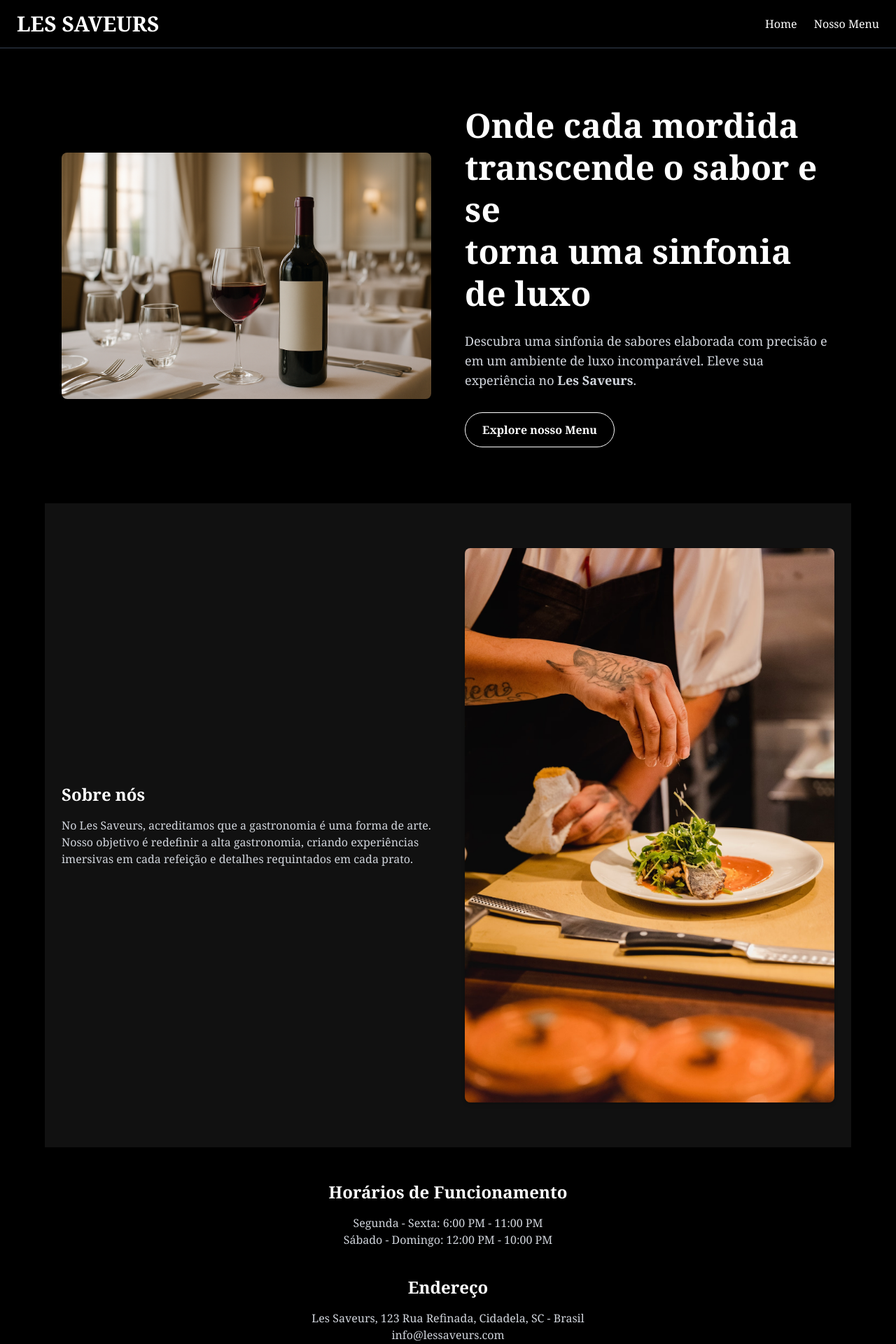
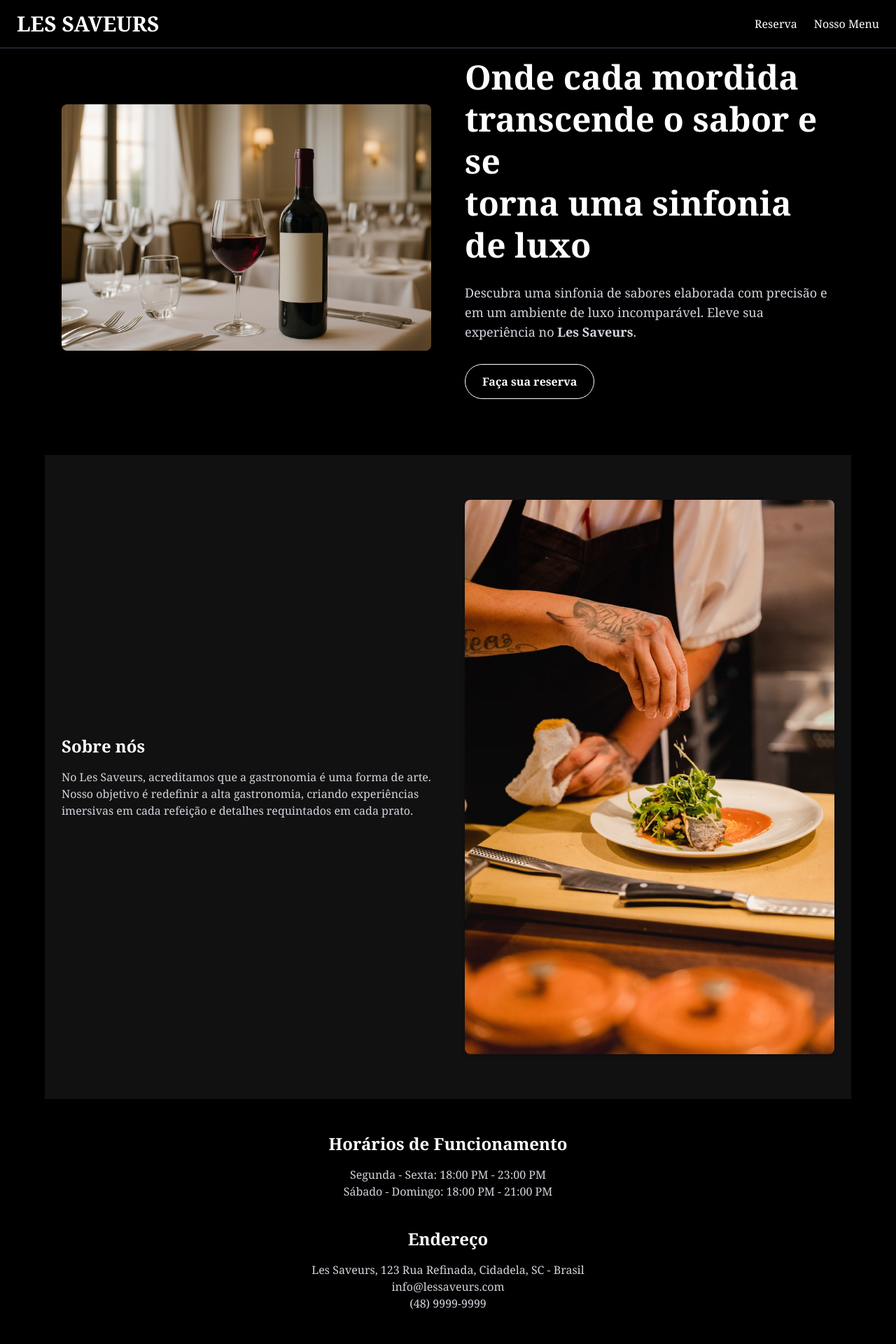
Before and after one commit to tulioanesio/lesaveurs, a React (Vite) app: page / in a window 1280 px wide. Shown: the top 1920 px of the page at 70% size. Built offline with nearby package versions, Linux system fonts and the light colour scheme.

Commit message:
feat: componentes criados

```diff
--- a/index.html
+++ b/index.html
@@ -2,7 +2,6 @@
 <html lang="pt-br">
   <head>
     <meta charset="UTF-8" />
-    <link rel="icon" type="image/svg+xml" href="/vite.svg" />
     <meta name="viewport" content="width=device-width, initial-scale=1.0" />
     <title>Le Saveuars</title>
   </head>
--- a/package.json
+++ b/package.json
@@ -10,11 +10,17 @@
     "preview": "vite preview"
   },
   "dependencies": {
+    "@emotion/react": "^11.14.0",
+    "@emotion/styled": "^11.14.1",
+    "@mui/material": "^7.2.0",
+    "@mui/x-date-pickers": "^8.9.0",
     "@tailwindcss/vite": "^4.1.8",
     "axios": "^1.9.0",
+    "date-fns": "^4.1.0",
     "react": "^19.1.0",
     "react-dom": "^19.1.0",
     "react-router-dom": "^7.6.1",
+    "react-toastify": "^11.0.5",
     "tailwindcss": "^4.1.8"
   },
   "devDependencies": {
--- a/src/App.jsx
+++ b/src/App.jsx
@@ -1,13 +1,15 @@
-import { BrowserRouter, Route, Routes, Navigate } from "react-router-dom";
+import { BrowserRouter, Route, Routes } from "react-router-dom";
 import Home from "./pages/home"
 import Menu from "./pages/menu";
+import Reserva from "./pages/reserva";
 
 function App() {
   return (
     <BrowserRouter>
       <Routes>
         <Route path="/" element={<Home />}/>
-        <Route path="/Menu" element={<Menu />} />
+        <Route path="/menu" element={<Menu />} />
+        <Route path="/reserva" element={<Reserva />} />
       </Routes>
     </BrowserRouter>
   );
--- /dev/null
+++ b/src/components/Footer.jsx
@@ -0,0 +1,7 @@
+export default function Footer() {
+  return (
+    <footer className="px-6 py-10 text-center border-t border-gray-700 text-sm text-gray-400">
+      <p>© 2025 Les Saveurs. Todos os direitos reservados.</p>
+    </footer>
+  );
+}
--- /dev/null
+++ b/src/components/Navbar.jsx
@@ -0,0 +1,19 @@
+import { Link } from "react-router-dom";
+
+export default function Navbar() {
+  return (
+    <header className="flex flex-col md:flex-row justify-between items-center px-6 py-4 border-b border-gray-700 fixed z-999 top-0 left-0 right-0 bg-black text-white font-serif">
+        <Link to="/">
+      <h1 className="text-3xl font-bold ">LES SAVEURS</h1>
+      </Link>
+      <nav className="flex justify-center gap-6 mt-4 md:mt-0 mx-auto md:mx-0">
+        <Link to="/reserva" className="hover:underline">
+          Reserva
+        </Link>
+        <Link to="/menu" className="hover:underline">
+          Nosso Menu
+        </Link>
+      </nav>
+    </header>
+  );
+}
--- a/src/pages/home/index.jsx
+++ b/src/pages/home/index.jsx
@@ -1,21 +1,13 @@
 import { Link } from "react-router-dom";
+import Navbar from "../../components/Navbar";
+import Footer from "../../components/Footer";
 import image1 from "../../assets/image1.png";
 import image2 from "../../assets/image2.jpg";
 
 function Home() {
   return (
     <div className="bg-black text-white font-serif">
-      <header className="flex flex-col md:flex-row justify-between items-center px-6 py-4 border-b border-gray-700">
-        <h1 className="text-3xl font-bold">LES SAVEURS</h1>
-        <nav className="flex justify-center gap-6 mt-4 md:mt-0 mx-auto md:mx-0">
-          <Link to="/" className="hover:underline">
-            Home
-          </Link>
-          <Link to="/" className="hover:underline">
-            Nosso Menu
-          </Link>
-        </nav>
-      </header>
+      <Navbar />
 
       <section className="px-6 py-20 max-w-6xl mx-auto flex flex-col md:flex-row items-center gap-12">
         <div className="md:w-1/2">
@@ -36,17 +28,16 @@ function Home() {
           </p>
           <div className="flex flex-col md:flex-row justify-center md:justify-start gap-6">
             <Link
-              to="/"
+              to="/reserva"
               className="border border-white px-6 py-3 rounded-full font-semibold hover:bg-white hover:text-black transition"
             >
-              Explore nosso Menu
+              Faça sua reserva
             </Link>
           </div>
         </div>
       </section>
 
       <section className="px-6 py-16 bg-[#111] text-center md:text-left flex flex-col-reverse md:flex-row items-center gap-12 max-w-6xl mx-auto">
-        {/* Texto */}
         <div className="md:w-1/2">
           <h3 className="text-2xl font-bold mb-4">Sobre nós</h3>
           <p className="text-gray-300">
@@ -66,8 +57,8 @@ function Home() {
 
       <section className="px-6 py-12 text-center bg-black">
         <h3 className="text-2xl font-bold mb-4">Horários de Funcionamento</h3>
-        <p className="text-gray-300">Segunda - Sexta: 6:00 PM - 11:00 PM</p>
-        <p className="text-gray-300">Sábado - Domingo: 12:00 PM - 10:00 PM</p>
+        <p className="text-gray-300">Segunda - Sexta: 18:00 PM - 23:00 PM</p>
+        <p className="text-gray-300">Sábado - Domingo: 18:00 PM - 21:00 PM</p>
 
         <h3 className="text-2xl font-bold mt-10 mb-4">Endereço</h3>
         <p className="text-gray-300">Les Saveurs, 123 Rua Refinada, Cidadela, SC - Brasil</p>
@@ -88,9 +79,7 @@ function Home() {
         </blockquote>
       </section>
 
-      <footer className="px-6 py-10 text-center border-t border-gray-700 text-sm text-gray-400">
-        <p>© 2025 Les Saveurs. Todos os direitos reservados.</p>
-      </footer>
+      <Footer />
     </div>
   );
 }
--- a/src/pages/menu/index.jsx
+++ b/src/pages/menu/index.jsx
@@ -1,10 +1,11 @@
 import { Link } from "react-router-dom";
+import Navbar from "../../components/Navbar";
 
 function Menu() {
 
   return (
     <div>
-        <h1>Ola menu</h1>
+        <Navbar></Navbar>
     </div>
   );
 }
--- /dev/null
+++ b/src/pages/reserva/index.jsx
@@ -0,0 +1,28 @@
+import api from "../../services/api.js";
+import Navbar from "../../components/Navbar.jsx";
+import * as React from "react";
+
+function Reserva() {
+  return (
+    <main className="bg-black text-white font-serif">
+      <Navbar />
+      <div className="min-h-screen bg-black">
+        <div className="flex py-20 items-center text-center">
+          <h1>Reserva</h1>
+        </div>
+        <div>
+          <section className="bg-zinc-500">
+
+          </section >
+          <form action="" className="bg-zinc-900">
+            <input type="text" name="nome" id="" />
+            <input type="email" name="email" id="" />
+            <input type="text" name="telefone" id="" />
+          </form>
+        </div>
+      </div>
+    </main>
+  );
+}
+
+export default Reserva;
--- /dev/null
+++ b/src/services/api.js
@@ -0,0 +1,7 @@
+import axios from "axios"
+
+const api = axios.create({
+  baseURL: "http://localhost:3000",
+});
+
+export default api
```
Also changed, not shown: 2 other files (tests, documents, lock files or other folders).
